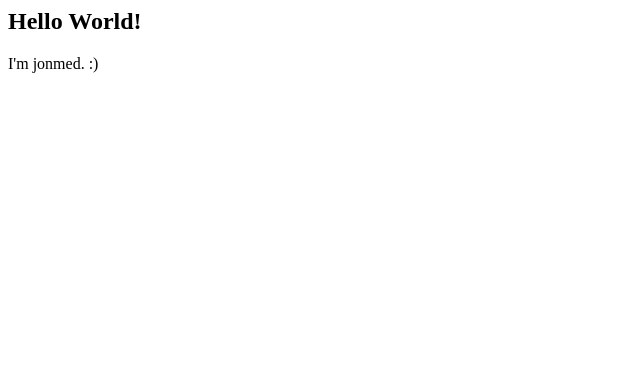
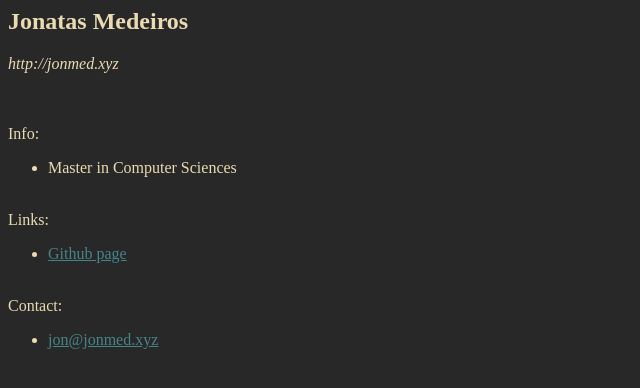
Before and after one commit to jonmed/jonmed.github.io, a plain HTML site: page index.html in a window 1280 px wide. Shown: the whole page, without its empty margins (0-640 px from the left). Drawn offline with Linux system fonts and the light colour scheme.

Commit message:
Basic info

```diff
--- a/index.html
+++ b/index.html
@@ -1,5 +1,46 @@
-<h2>Hello World!</h2>
-<p>
-I'm jonmed.
-:)
-</p>
+<head>
+<title>Jonatas Medeiros's Page</title>
+<style>
+body
+{
+    background-color: #282828;
+    color: #ebdbb2;
+}
+
+a:link
+{
+    color: #458588;
+}
+
+a:visited
+{
+    color: #b16286;
+}
+
+p.url
+{
+    font-style: italic;
+}
+
+</style>
+</head>
+
+<body>
+<h2>Jonatas Medeiros</h2>
+<p class="url">http://jonmed.xyz</p>
+<br><br>
+Info:
+<ul>
+    <li>Master in Computer Sciences</li>
+</ul>
+<br>
+Links:
+<ul>
+    <li><a href="https://github.com/jonmed">Github page</a></li>
+</ul>
+<br>
+Contact:
+<ul>
+    <li><a href="mailto:jon@jonmed.xyz">jon@jonmed.xyz</a></li>
+</ul>
+</body>
```
